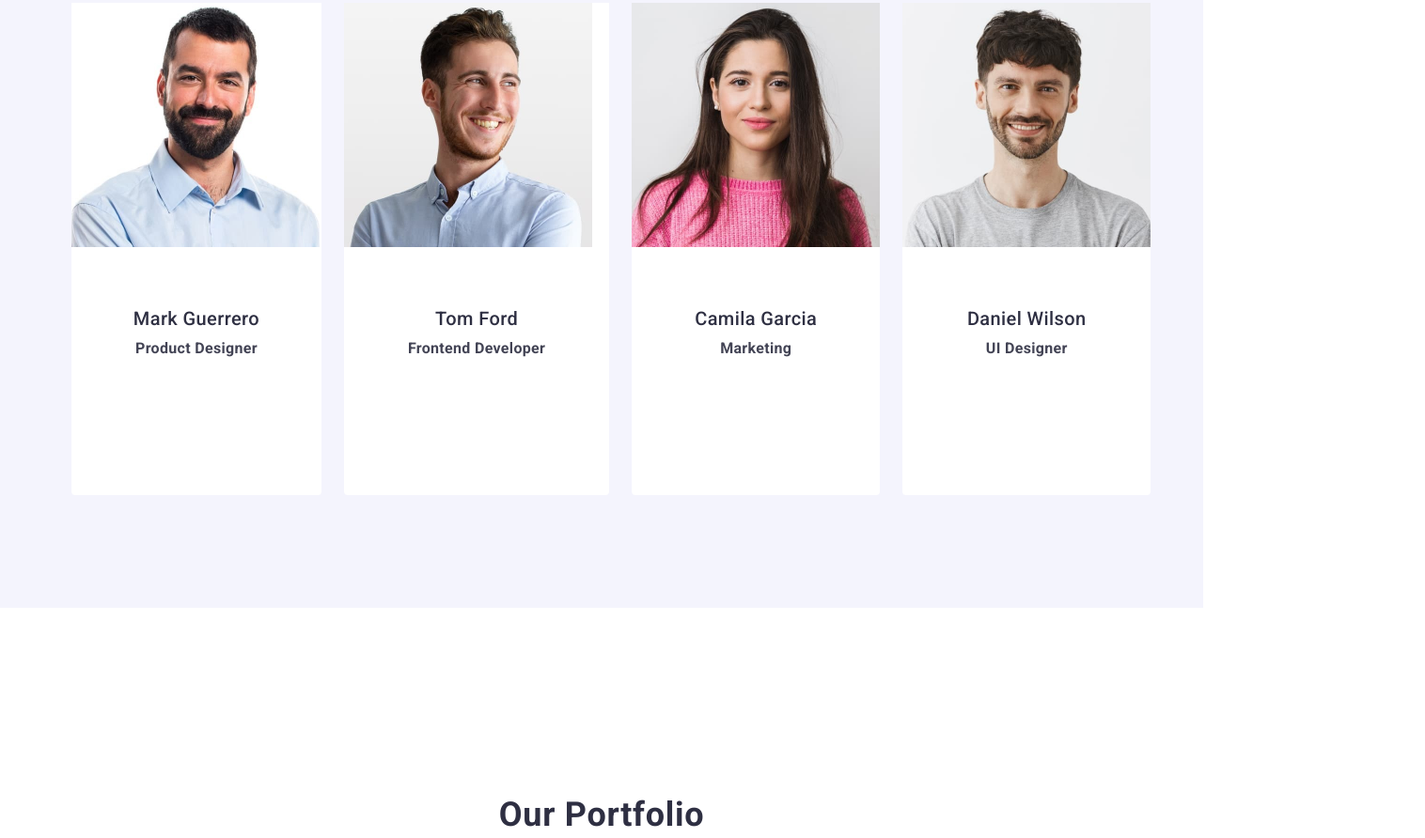
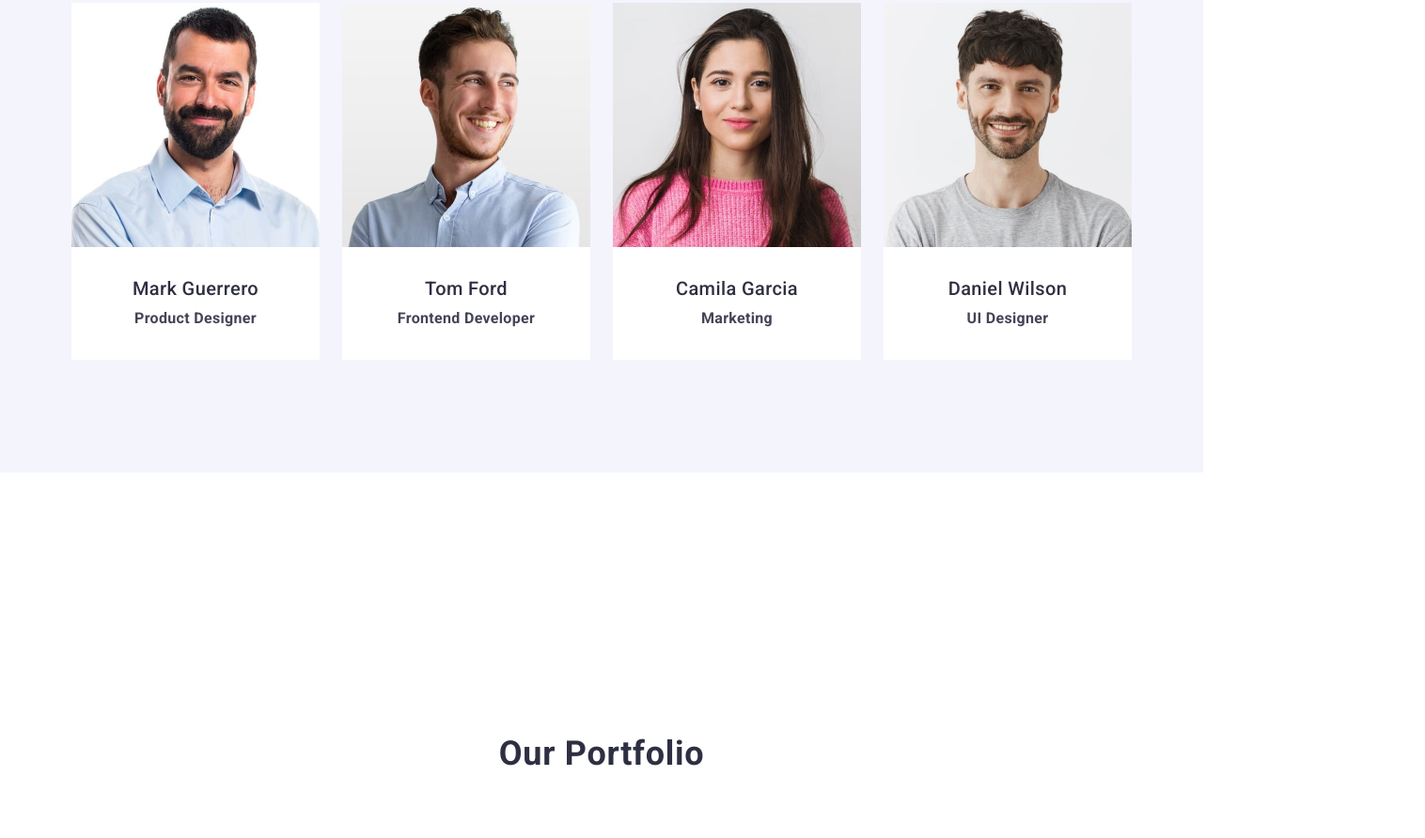
Before and after one commit to MartaJost/goit-markup-hw-06, a plain HTML site: page index.html in a window 1280 px wide. Shown: the part 1430-2322 px from the top of the page at 94% size, 1516 px wide, since content can reach past the window. Drawn offline with nearby package versions, Linux system fonts and the light colour scheme.

Commit message:
add index file

```diff
--- a/css/style.css
+++ b/css/style.css
@@ -256,36 +256,36 @@ body {
 .team-list-item {
   background-color: #ffffff;
   width: calc((100%-72) / 3);
-  padding-bottom: 80.5px;
-  border-radius: 0px 0px 4px 4px;
 }
 .team-list {
   display: flex;
-  width: 1440px;
   gap: 24px;
-  border-radius: 0 0 4px 4px;
 }
 .collective-name {
+  display: block;
   font-weight: 500;
   font-size: 20px;
   line-height: 1.2;
   letter-spacing: 0.02em;
   color: #2e2f42;
-  margin-top: 32px;
+  text-align: center;
+  margin-bottom: 8px;
 }
 .team-info {
   padding: 32px 0 32px;
+  border-radius: 0 0 4px 4px;
+  border-top: none;
+  width: 264px;
 }
 
-.collective-name {
+/* .collective-name {
   margin-top: 32px;
   margin-bottom: 8px;
   margin-left: 65px;
   margin-right: 65px;
-  border-radius: 0 0 4px 4px;
-}
+} */
 
-.name-tom {
+/* .name-tom {
   margin-top: 32px;
   margin-bottom: 8px;
   margin-left: 88px;
@@ -304,7 +304,7 @@ body {
   margin-bottom: 8px;
   margin-left: 68.5px;
   margin-right: 68.5px;
-}
+} */
 
 .caption-team {
   font-weight: 700;
@@ -321,13 +321,15 @@ body {
   line-height: 1.5;
   letter-spacing: 0.02em;
   color: #434455;
+  display: block;
+  text-align: center;
 }
 
-.occupation {
+/* .occupation {
   margin-bottom: 32px;
   margin-left: 68px;
   margin-right: 68px;
-}
+} */
 
 /* .occupation-developer {
   margin-bottom: 32px;
@@ -374,8 +376,7 @@ body {
   margin-left: auto;
   margin-right: auto;
   text-align: center;
-  padding-top: 80.5px;
-  padding-bottom: 72px;
+  margin-bottom: 72px;
 }
 .caption-name {
   font-weight: 500;
--- a/index.html
+++ b/index.html
@@ -165,8 +165,10 @@
                 width="360"
                 height="300"
               />
+              <div class="portfolio-list-item">
                 <h3 class="caption-name name-banking">Banking App</h3>
                 <p class="caption-text text-app">App</p>
+              </div>
             </li>
             <li class="caption-portfolio-list-item">
               <img
@@ -175,8 +177,10 @@
                 width="360"
                 height="300"
               />
+              <div class="portfolio-list-item">
                 <h3 class="caption-name name-cashless">Cashless Payment</h3>
                 <p class="caption-text text-marketing">Marketing</p>
+              </div>
             </li>
             <li class="caption-portfolio-list-item">
               <img
@@ -185,8 +189,10 @@
                 width="360"
                 height="300"
               />
+              <div class="portfolio-list-item">
                 <h3 class="caption-name name-meditation">Meditation App</h3>
                 <p class="caption-text text-app">App</p>
+              </div>
             </li>
             <li class="caption-portfolio-list-item">
               <img
@@ -195,8 +201,10 @@
                 width="360"
                 height="300"
               />
+              <div class="portfolio-list-item">
                 <h3 class="caption-name name-taxi">Taxi Service</h3>
                 <p class="caption-text text-marketing">Marketing</p>
+              </div>
             </li>
             <li class="caption-portfolio-list-item">
               <img
@@ -205,8 +213,10 @@
                 width="360"
                 height="300"
               />
+              <div class="portfolio-list-item">
                 <h3 class="caption-name name-screen">Screen Illustrations</h3>
                 <p class="caption-text text-design">Design</p>
+              </div>
             </li>
             <li class="caption-portfolio-list-item">
               <img
@@ -215,8 +225,10 @@
                 width="360"
                 height="300"
               />
+              <div class="portfolio-list-item">
                 <h3 class="caption-name name-online">Online Courses</h3>
                 <p class="caption-text text-marketing">Marketing</p>
+              </div>
             </li>
           </ul>
         </div>
```
Lines whose indentation alone changed are shown as unchanged.
